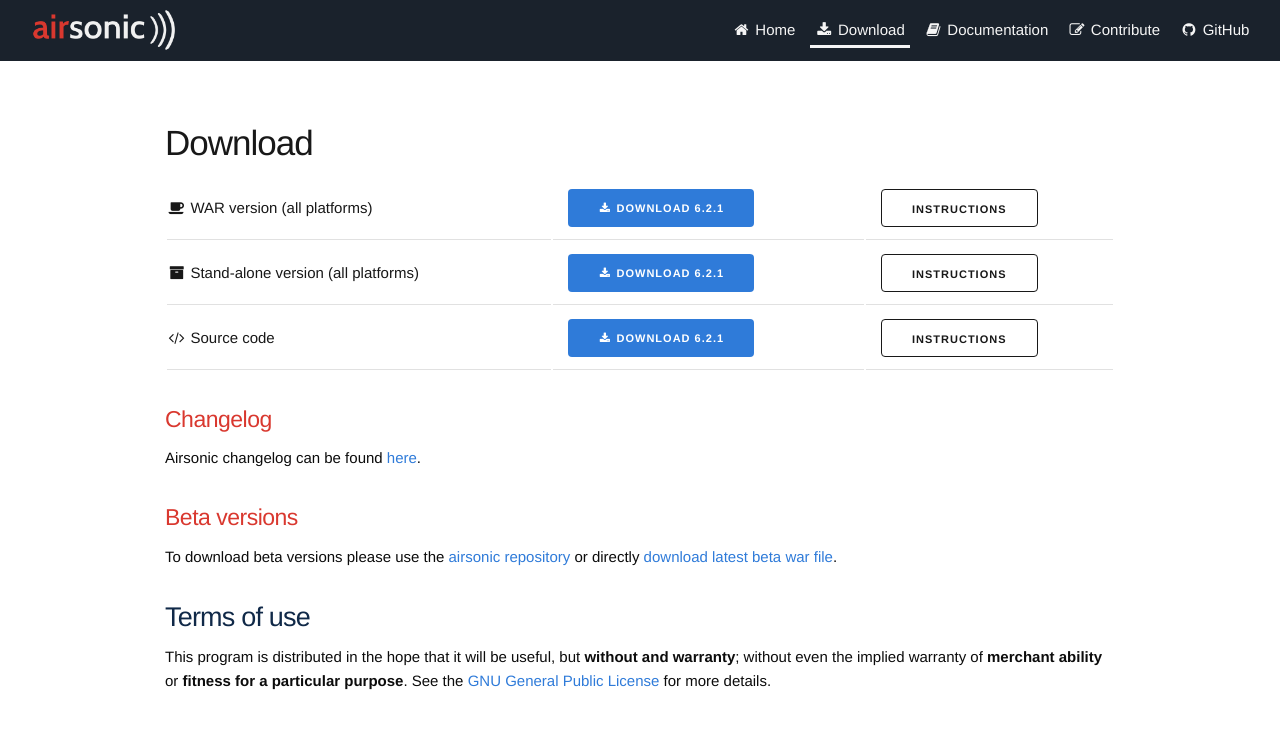
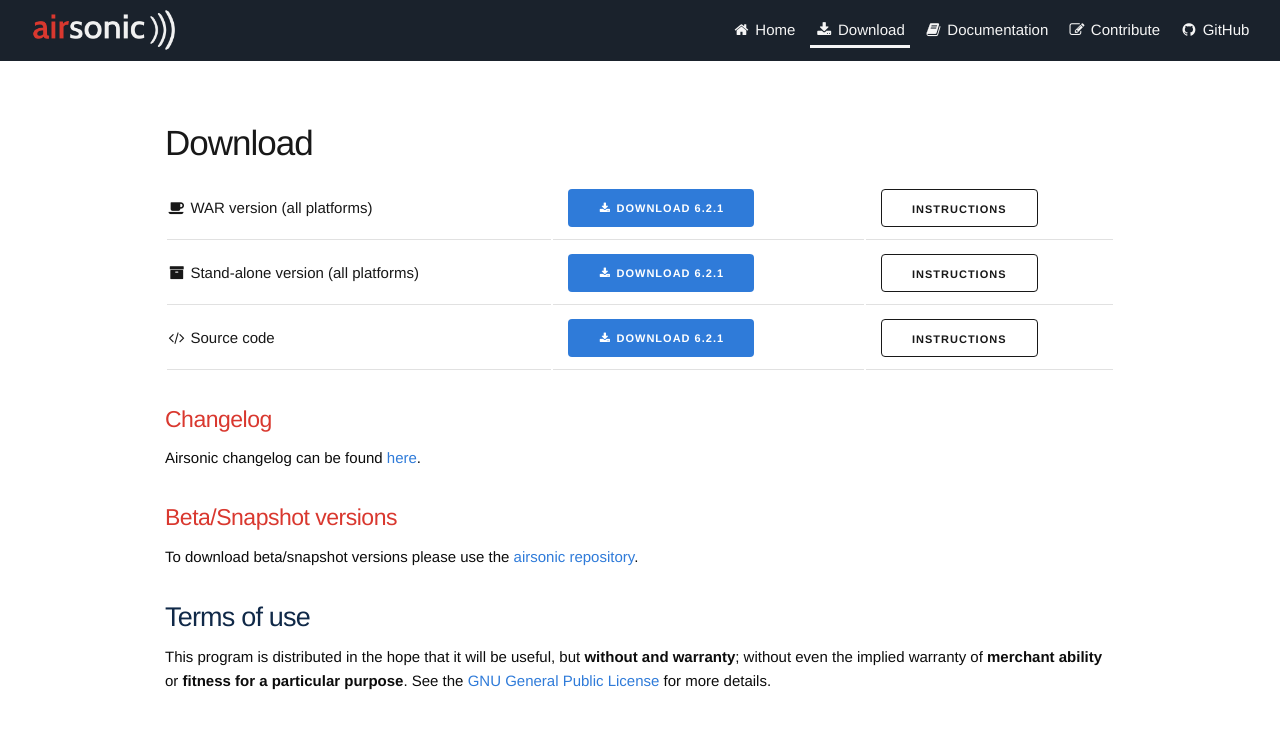
Before and after one commit to airsonic/airsonic.github.io, a Jekyll site: the page built from pages/download.md, in a window 1280 px wide and 900 px high. Shown: the top 729 px of the window. Built offline with Jekyll 4.4.1, drawn with Linux system fonts in a browser that asks for light colours.

Commit message:
Clean download ( remove beta download link )

```diff
--- a/pages/download.md
+++ b/pages/download.md
@@ -55,9 +55,9 @@ permalink: /download/
 
 Airsonic changelog can be found [here](https://github.com/airsonic/airsonic/blob/master/CHANGELOG.md).
 
-##### Beta versions
+##### Beta/Snapshot versions
 
-To download beta versions please use the [airsonic repository]({{ site.repo }}) or directly [download latest beta war file]({{ site.repo }}).
+To download beta/snapshot versions please use the [airsonic repository]({{ site.repo }}).
 
 #### Terms of use
 
```
